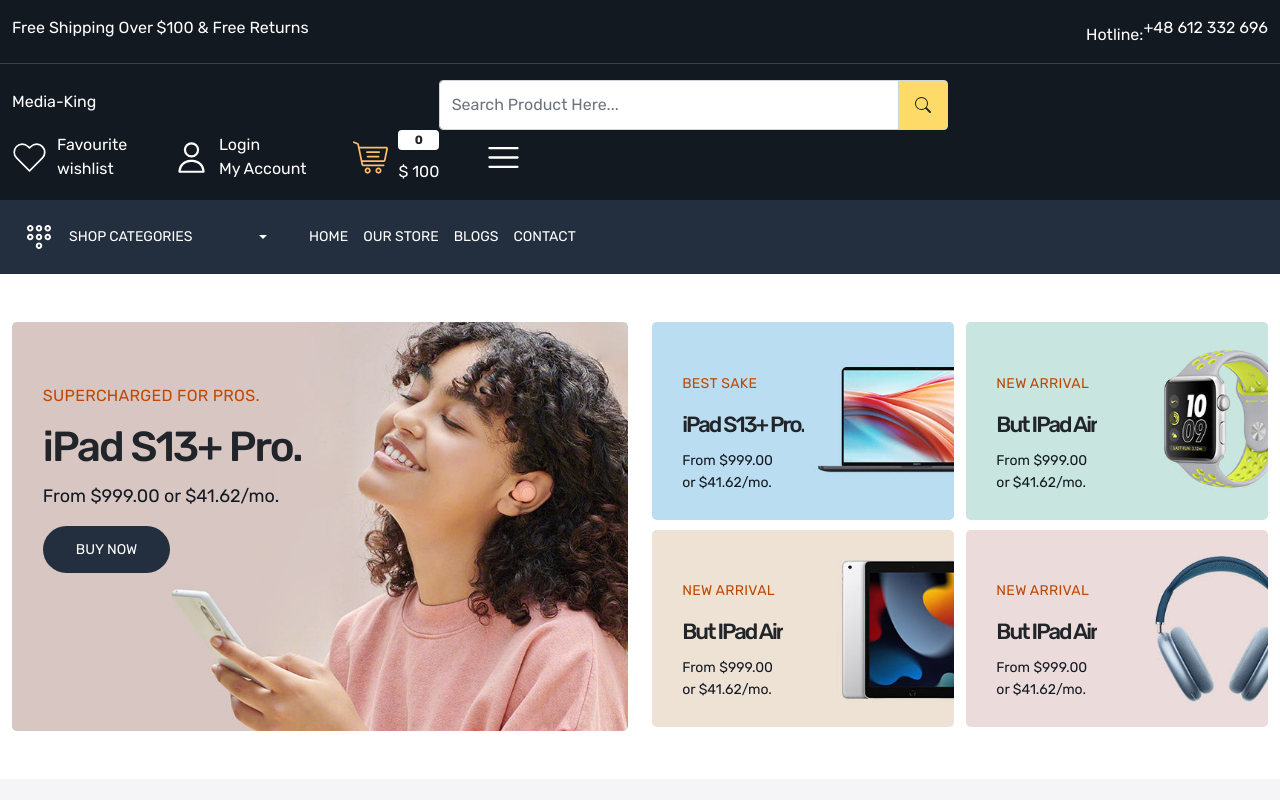
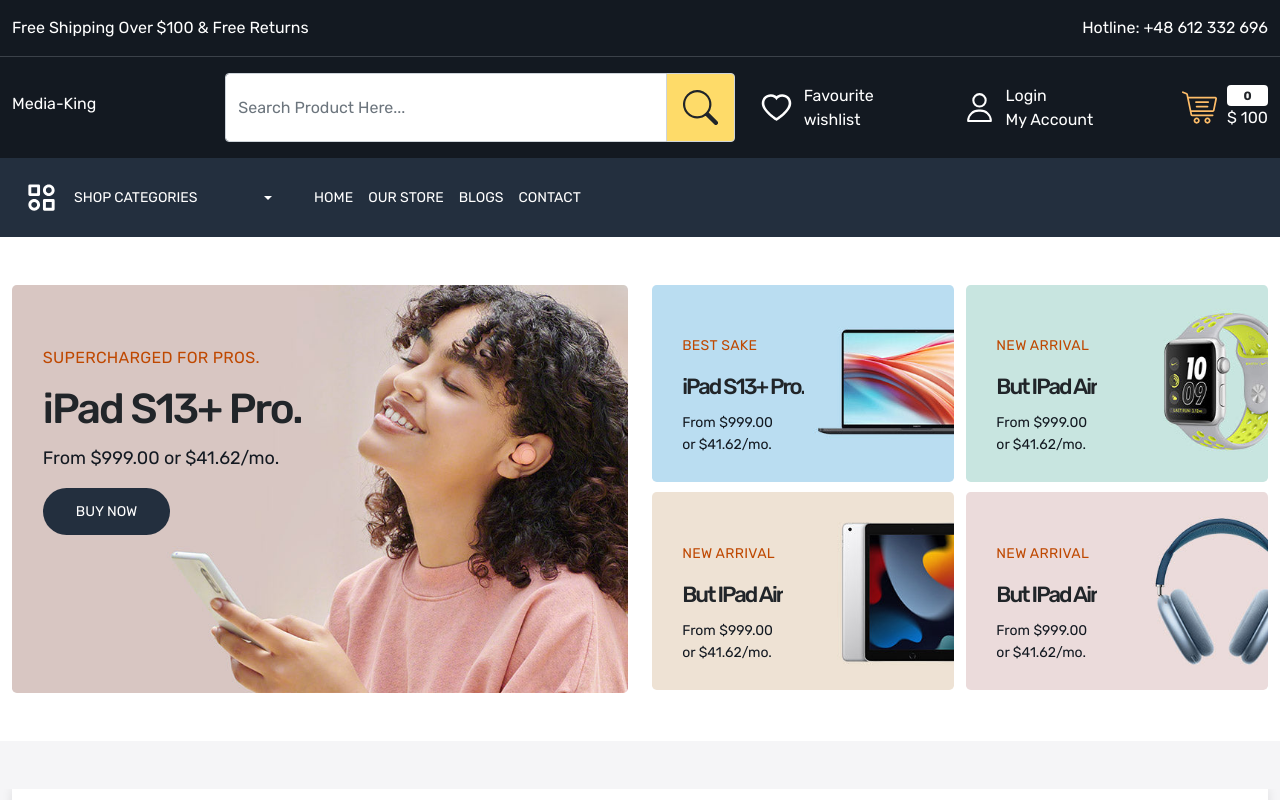
Before and after one commit to KrzysztofHum/Fashionable-shop, a React (Create React App) app in the folder frontend/: page / in a window 1280 px wide. Shown: the top 800 px of the page. Built offline with nearby package versions, Linux system fonts and the light colour scheme.

Commit message:
fix bugs on header, add hover on icons/svg

```diff
--- a/frontend/src/App.css
+++ b/frontend/src/App.css
@@ -41,6 +41,15 @@ a {
 li,
 ul {
   list-style: none;
+}
+
+svg {
+  height: 35px;
+  width: 35px;
+}
+
+a:hover svg {
+  color: var(--yellow-btn);
 }
 
 .form-control:focus {
@@ -148,13 +157,12 @@ ul {
   background-color: var(--dark);
 }
 
+.header-logo a:hover {
+  color: var(--yellow-btn) !important;
+}
+
 .header-upper .input-group-text {
   background-color: var(--yellow-btn);
-}
-
-.header-upper .header-upper-links img {
-  width: 35px;
-  height: 35px;
 }
 
 .header-upper .dropdown-menu {
@@ -165,19 +173,30 @@ ul {
 }
 
 .hamburger-menu {
+  display: none;
+}
+
+.hamburger-menu button {
   background-color: var(--dark-1);
   border: none;
   color: white;
 }
 
-.hamburger-menu svg {
-  width: 35px;
-  height: 35px;
+.hamburger-menu button svg:hover {
+  color: var(--yellow-btn);
 }
 
 .header-upper .dropdown button:focus,
 .header-bottom .dropdown button:focus {
   box-shadow: none;
+}
+.header-upper .dropdown button:hover,
+.header-bottom .dropdown button:hover {
+  color: var(--yellow-btn);
+}
+
+.header-upper .header-upper-links a:hover p {
+  color: var(--yellow-btn);
 }
 
 .header-upper .dropdown-item,
@@ -225,8 +244,17 @@ ul {
   display: none;
 }
 
+.menu-links a:hover {
+  color: var(--yellow-btn) !important;
+}
+
 .header-mobile-menu button {
   background-color: white;
+  border: none;
+}
+
+.header-mobile-menu button:hover {
+  color: var(--yellow-btn);
   border: none;
 }
 
@@ -237,7 +265,15 @@ ul {
   gap: 10px;
 }
 
+.header-mobile-nav ul li a:hover {
+  color: var(--yellow-btn) !important;
+}
+
 @media (max-width: 992px) {
+  .hamburger-menu {
+    display: block;
+  }
+
   .header-mobile-active {
     display: block;
   }
--- a/frontend/src/components/header/HeaderBottom.js
+++ b/frontend/src/components/header/HeaderBottom.js
@@ -1,5 +1,5 @@
-import React from "react";
-import { Link, NavLink } from "react-router-dom";
+import { BiCategoryAlt } from "react-icons/bi";
+import { Link } from "react-router-dom";
 
 const HeaderBottom = () => {
   return (
@@ -17,7 +17,7 @@ const HeaderBottom = () => {
                     data-bs-toggle="dropdown"
                     aria-expanded="false"
                   >
-                    <img src="images/menu.svg" alt="" />
+                    <BiCategoryAlt />
                     <span className="me-5 d-inline-block">Shop Categories</span>
                   </button>
                   <ul
@@ -44,10 +44,10 @@ const HeaderBottom = () => {
               </div>
               <div className="menu-links">
                 <div className="d-flex align-items-center gap-15">
-                  <NavLink to="/">Home</NavLink>
-                  <NavLink to="/">Our Store</NavLink>
-                  <NavLink to="/">Blogs</NavLink>
-                  <NavLink to="/contact">Contact</NavLink>
+                  <Link to="/">Home</Link>
+                  <Link to="/">Our Store</Link>
+                  <Link to="/">Blogs</Link>
+                  <Link to="/contact">Contact</Link>
                 </div>
               </div>
             </div>
--- a/frontend/src/components/header/HeaderMobile.js
+++ b/frontend/src/components/header/HeaderMobile.js
@@ -1,16 +1,22 @@
 import React from "react";
 import { Link } from "react-router-dom";
 import {
+  AiFillRead,
+  AiOutlineHome,
   AiOutlineLaptop,
   AiOutlineRight,
+  AiOutlineShop,
   AiOutlineTablet,
 } from "react-icons/ai";
 import { BsPhoneVibrate } from "react-icons/bs";
+import { MdContactMail } from "react-icons/md";
 
 const HeaderMobile = ({ toggleHamburger, hamburgerOpen }) => {
   return (
     <div
-      className={hamburgerOpen ? "header-mobile" : "header-mobile-active p-3"}
+      className={
+        hamburgerOpen ? "header-mobile" : "header-mobile-active p-3 fs-3"
+      }
     >
       <div className="header-mobile-menu d-flex justify-content-between border-bottom pb-3">
         <div>Menu</div>
@@ -40,6 +46,38 @@ const HeaderMobile = ({ toggleHamburger, hamburgerOpen }) => {
             </Link>
           </li>
         </ul>
+        <li>
+          <ul className="px-0 border-top pt-3">
+            <li className="py-1">
+              <Link to="">
+                <AiOutlineHome />
+                <Link to="/">Home</Link>
+                <AiOutlineRight className="ms-auto" />
+              </Link>
+            </li>
+            <li className="py-1">
+              <Link to="">
+                <AiOutlineShop />
+                <Link to="/">Our Store</Link>
+                <AiOutlineRight className="ms-auto" />
+              </Link>
+            </li>
+            <li className="py-1">
+              <Link to="">
+                <AiFillRead />
+                <Link to="/">Blogs</Link>
+                <AiOutlineRight className="ms-auto" />
+              </Link>
+            </li>
+            <li className="py-1">
+              <Link to="">
+                <MdContactMail />
+                <Link to="/">Contact</Link>
+                <AiOutlineRight className="ms-auto" />
+              </Link>
+            </li>
+          </ul>
+        </li>
       </nav>
     </div>
   );
--- a/frontend/src/components/header/HeaderTop.js
+++ b/frontend/src/components/header/HeaderTop.js
@@ -1,4 +1,3 @@
-
 const HeaderTop = () => {
   return (
     <div className="header-top-strip py-3">
@@ -10,12 +9,7 @@ const HeaderTop = () => {
             </p>
           </div>
           <div className="col-6">
-            <p className="text-end text-white mb-0">
-              Hotline:
-              <a className="text-white" href="tel:+48 612332696">
-                +48 612 332 696
-              </a>
-            </p>
+            <p className="text-end text-white mb-0">Hotline: +48 612 332 696</p>
           </div>
         </div>
       </div>
--- a/frontend/src/components/header/HeaderUpper.js
+++ b/frontend/src/components/header/HeaderUpper.js
@@ -3,6 +3,7 @@ import { BsSearch } from "react-icons/bs";
 import { useDispatch, useSelector } from "react-redux";
 import { logout, reset } from "../../features/auth/authSlice";
 import { RxHamburgerMenu } from "react-icons/rx";
+import { AiOutlineHeart, AiOutlineUser } from "react-icons/ai";
 
 const HeaderUpper = ({ toggleHamburger }) => {
   const navigate = useNavigate();
@@ -18,12 +19,12 @@ const HeaderUpper = ({ toggleHamburger }) => {
     <div className="header-upper py-3">
       <div className="container-xxl">
         <div className="row align-items-center">
-          <div className="col-4 header-logo">
+          <div className="col-4 col-lg-2 header-logo">
             <Link className="text-white fs-6" to="/">
               Media-King
             </Link>
           </div>
-          <div className="col-12 col-lg-5 search-bar">
+          <div className="col-12 col-lg-10 col-xl-5 search-bar">
             <div className="input-group">
               <input
                 type="text"
@@ -37,7 +38,7 @@ const HeaderUpper = ({ toggleHamburger }) => {
               </span>
             </div>
           </div>
-          <div className="col-xl-5 col-8 header-upper-links d-flex align-items-center justify-content-between">
+          <div className="col-xl-5  col-8 header-upper-links d-flex align-items-center justify-content-between">
             {/* <div>
               <Link
                 className="d-flex align-items-center gap-10 text-white"
@@ -54,7 +55,7 @@ const HeaderUpper = ({ toggleHamburger }) => {
                 className="d-flex align-items-center gap-10 text-white"
                 to="/wishlist"
               >
-                <img src="images/wishlist.svg" alt="wishlist" />
+                <AiOutlineHeart />
                 <p className="mb-0  header-upper-links-text">
                   Favourite <br /> wishlist
                 </p>
@@ -69,7 +70,7 @@ const HeaderUpper = ({ toggleHamburger }) => {
                   data-bs-toggle="dropdown"
                   aria-expanded="false"
                 >
-                  <img src="images/user.svg" alt="user" />
+                  <AiOutlineUser />
                   <span className="mb-0  header-upper-links-text">
                     {user.firstname}
                   </span>
@@ -117,15 +118,15 @@ const HeaderUpper = ({ toggleHamburger }) => {
                 to="/cart"
               >
                 <img src="images/cart.svg" alt="cart" />
-                <div className="d-flex flex-column gap-10">
+                <div className="d-flex flex-column">
                   <span className="badge bg-white text-dark">0</span>
 
                   <p className="mb-0">$ 100</p>
                 </div>
               </Link>
             </div>
-            <div>
-              <button className="hamburger-menu" onClick={toggleHamburger}>
+            <div className="hamburger-menu">
+              <button onClick={toggleHamburger}>
                 <RxHamburgerMenu />
               </button>
             </div>
```
